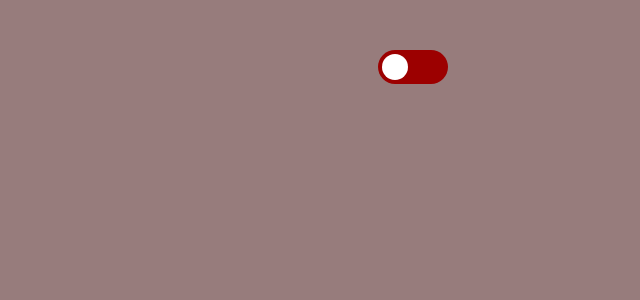
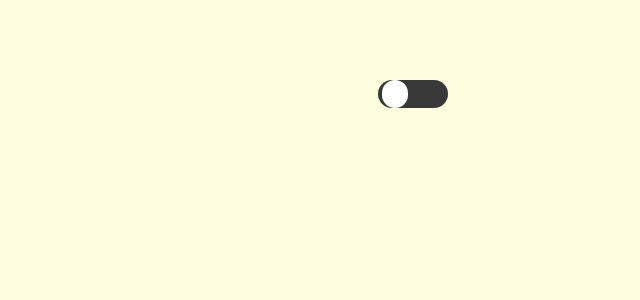
Before and after one commit to DominykasBubnys/Portfolio, a React (Create React App) app: page / in a window 1280 px wide. Shown: the top 300 px of the page, without its empty margins (640-1280 px from the left). Built offline with nearby package versions, Linux system fonts and the light colour scheme.

Commit message:
adding theme context & fixing toggle button

```diff
--- a/src/App.js
+++ b/src/App.js
@@ -1,16 +1,22 @@
-import React from "react";
+import React, { useCallback, useState } from "react";
 import classes from "./styles/App.module.css";
 import Header from "./components/Header";
-
+import {ThemeContext} from "./components/Context/ThemeContext";
 
 const App = () => {
 
+  const [darkTheme, setDarkTheme] = useState(false);
 
-  return <div className={classes.container}>
-    < Header />
+  const toggleTheme = useCallback(() => {
+    setDarkTheme(!darkTheme)
+  }, [darkTheme])
 
+  return <ThemeContext.Provider value={{darkTheme, toggleTheme}}>
+    <div className={darkTheme ? classes.container_dark : classes.container}>
+      < Header />
 
-  </div>;
+    </div>
+  </ThemeContext.Provider>;
 };
 
 export default App;
--- /dev/null
+++ b/src/components/Context/ThemeContext.js
@@ -0,0 +1,4 @@
+
+import { createContext } from 'react';
+
+export const ThemeContext = createContext(null);
--- a/src/components/ToggleSwitch.js
+++ b/src/components/ToggleSwitch.js
@@ -1,13 +1,18 @@
-import React from 'react'
+import React, { useContext } from 'react'
 import classes from "../styles/ToggleSwitch.module.css"
+import { ThemeContext } from './Context/ThemeContext';
 
 const ToggleSwitch = () => {
 
+  const theme = useContext(ThemeContext);
 
+  const onToggleTheme = () => {
+    theme.toggleTheme()
+  }
 
   return (
-    <label className={classes.switch}>
-        <input type="checkbox" />
+    <label  className={classes.switch}>
+        <input type="checkbox" onClick={onToggleTheme}/>
         <span className={classes.slider} />
     </label>
   )
--- a/src/styles/App.module.css
+++ b/src/styles/App.module.css
@@ -4,7 +4,13 @@
 }
 
 .container{
-    background-color: rgb(151, 124, 124);
+    background-color: rgb(255, 253, 223);
     width: 100%;
     height: 100vh;
 }
+
+.container_dark{
+    background-color: 131111;
+    width: 100%;
+    height: 100vh;
+}
--- a/src/styles/Header.module.css
+++ b/src/styles/Header.module.css
@@ -1,6 +1,6 @@
 .container{
     width: 70%;
+    padding-top: 10vh;
     text-align: right;
-    padding: 50px;
     margin: 0px auto;
 }
--- a/src/styles/ToggleSwitch.module.css
+++ b/src/styles/ToggleSwitch.module.css
@@ -2,14 +2,13 @@
   position: relative;
   display: inline-block;
   width: 70px;
-  height: 34px;
+  height: 28px;
 }
 
 .switch input {
   opacity: 0;
   width: 0;
   height: 0;
-
 }
 
 .slider {
@@ -20,7 +19,7 @@
   left: 0;
   right: 0;
   bottom: 0;
-  background-color: rgb(156, 0, 0);
+  background-color: rgb(56, 56, 56);
   -webkit-transition: 0.4s;
   transition: 0.4s;
 }
@@ -28,10 +27,9 @@
 .slider:before {
   position: absolute;
   content: "";
-  height: 26px;
+  height: 100%;
   width: 26px;
   left: 4px;
-  bottom: 4px;
   border-radius: 20px;
 
   background-color: white;
@@ -49,7 +47,7 @@
 }
 
 input:checked + .slider {
-  background-color: #1b1616c0;
+  background-color: rgb(80, 79, 74)
 }
 
 input:focus + .slider {
@@ -58,4 +56,5 @@ input:focus + .slider {
 
 input:checked + .slider:before {
   transform: translateX(37px);
+  background-color: rgb(65, 36, 36);
 }
```
